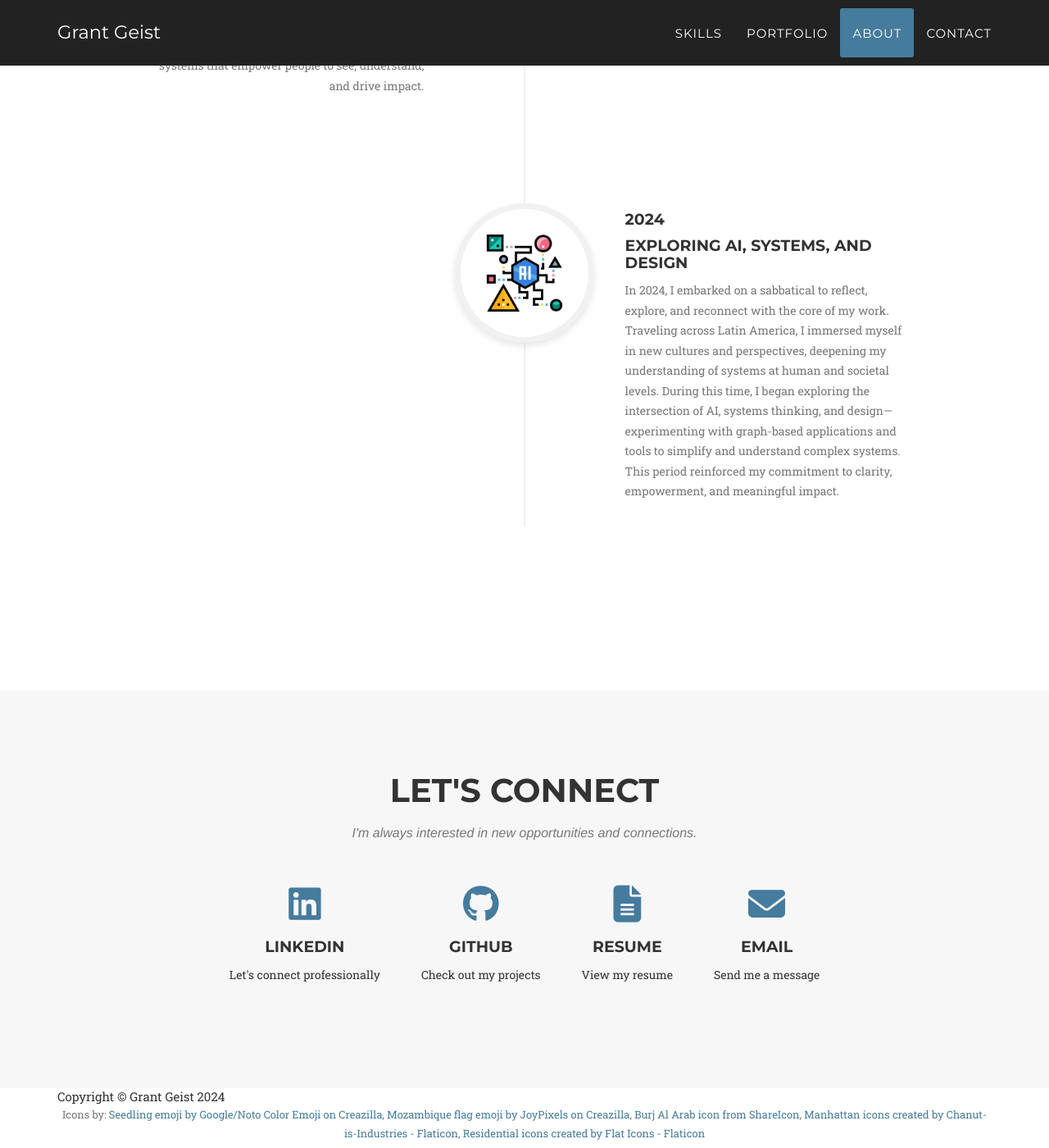
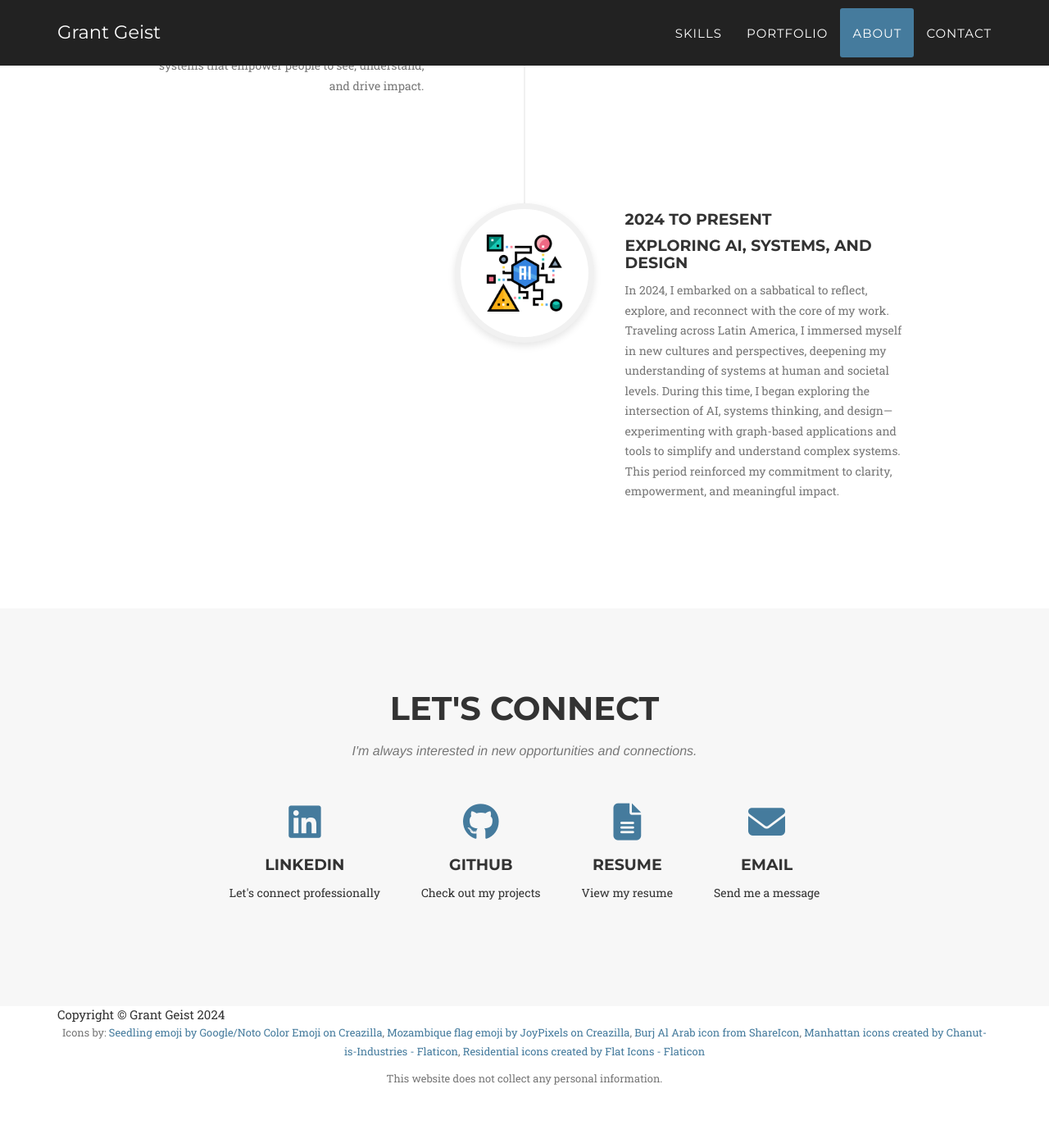
Before and after one commit to ghgeist/ghgeist.github.io, a Jekyll site: the page built from index.html, in a window 1280 px wide and 1400 px high, scrolled down 4080 px. Shown: the whole window at 82% size. Built offline with Jekyll 4.4.1, drawn with Linux system fonts in a browser that asks for light colours; some web fonts are replaced; after the commit the page ends 5417 px from its top, so only the background shows below that.

Commit message:
Update timeline section in about.html: Change year label to '2024 to Present' and add 'last-item' class for styling. Modify CSS to hide the timeline separator for the last item, enhancing visual clarity.

```diff
--- a/_includes/about.html
+++ b/_includes/about.html
@@ -92,13 +92,13 @@
                     </li>
 
                     <!-- Exploring AI, Systems, and Design -->
-                    <li class="timeline-inverted">
+                    <li class="timeline-inverted last-item">
                         <div class="timeline-image">
                             <img class="img-small" src="img\about\ai.png" alt="">
                         </div>
                         <div class="timeline-panel">
                             <div class="timeline-heading">
-                                <h4>2024</h4>
+                                <h4>2024 to Present</h4>
                                 <h4 class="subheading">Exploring AI, Systems, and Design</h4>
                             </div>
                             <div class="timeline-body">
@@ -106,7 +106,6 @@
                             </div>
                         </div>
                     </li>
-
                 </ul>
             </div>
         </div>
--- a/_includes/css/agency.css
+++ b/_includes/css/agency.css
@@ -425,6 +425,10 @@
     clear: both;
 }
 
+.timeline > li.last-item:after {
+    display: none;
+}
+
 /* Timeline Panels */
 .timeline > li .timeline-panel {
     float: right;
```
